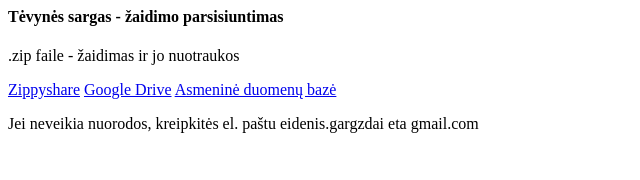
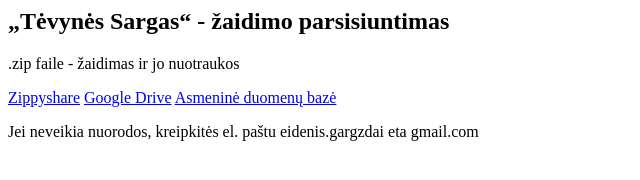
Before and after one commit to EidenisK/eidenisk.github.io, a plain HTML site: page tevynes_sargas.html in a window 1280 px wide. Shown: the whole page, without its empty margins (0-640 px from the left). Drawn offline with Linux system fonts and the light colour scheme.

Commit message:
atnaujinta "tėv.s'

```diff
--- a/tevynes_sargas.html
+++ b/tevynes_sargas.html
@@ -1,6 +1,6 @@
 <html>
-<body>
-	<h4>Tėvynės sargas - žaidimo parsisiuntimas</h4>
+<body style="align:center">
+	<h2>„Tėvynės Sargas“ - žaidimo parsisiuntimas</h2>
 	<p>.zip faile - žaidimas ir jo nuotraukos</p>
 	<a href="https://www16.zippyshare.com/v/Ppn25Rud/file.html">Zippyshare</a>
 	<a href="https://drive.google.com/open?id=1xIr35KHKkH-CS6mGTF7RA1PDu5MR42Zw">Google Drive</a>
```
